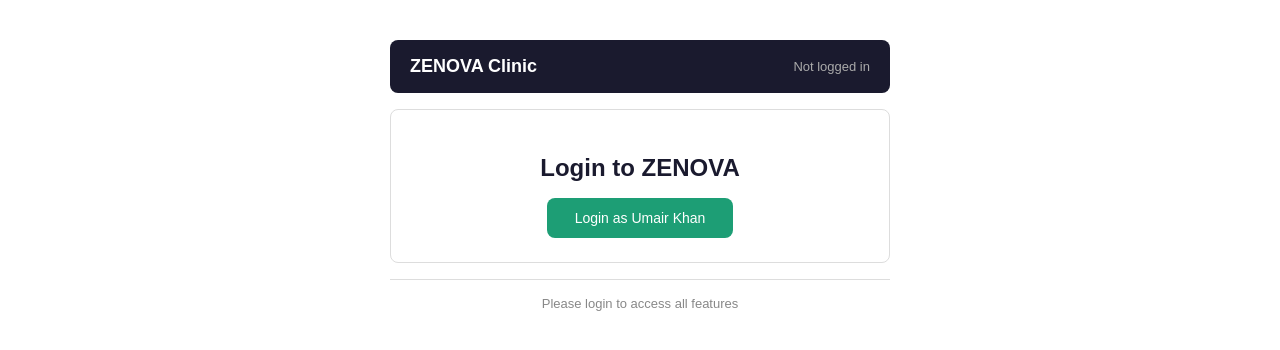
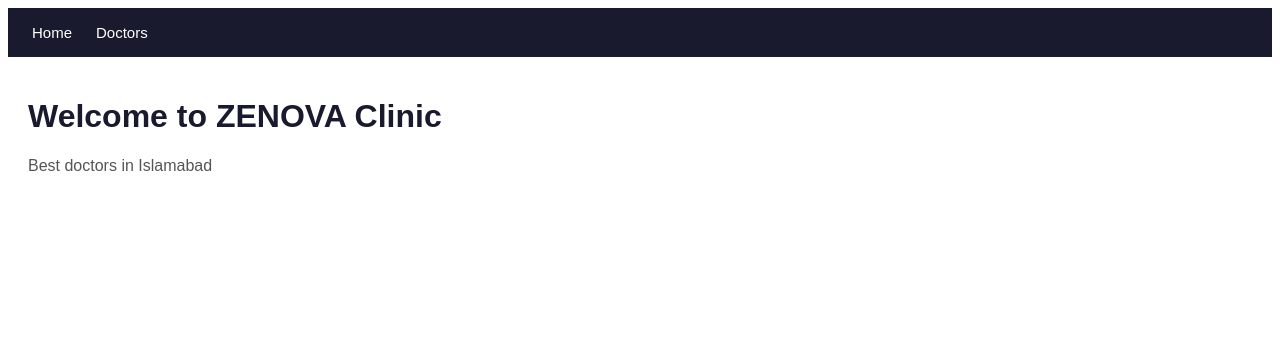
Before and after one commit to umairkhan152024/mern-journey-Practice, a React (Vite) app in the folder doctor-booking/: page / in a window 1280 px wide. Shown: the top 350 px of the page. Built offline with nearby package versions, Linux system fonts and the light colour scheme.

Commit message:
Stage 5 Piece 1: BrowserRouter, Routes, Route, Link

```diff
--- a/doctor-booking/package.json
+++ b/doctor-booking/package.json
@@ -11,7 +11,8 @@
   },
   "dependencies": {
     "react": "^19.2.0",
-    "react-dom": "^19.2.0"
+    "react-dom": "^19.2.0",
+    "react-router-dom": "^7.17.0"
   },
   "devDependencies": {
     "@eslint/js": "^9.39.1",
--- a/doctor-booking/src/App.jsx
+++ b/doctor-booking/src/App.jsx
@@ -1,324 +1,145 @@
 // ============================================
 // FILE: src/App.jsx
-// STAGE 4 — PIECE 4 OF 4 — FINAL
+// STAGE 5 — PIECE 1 OF 5
 // ============================================
-// REAL WORLD USE CASE:
-// Logged in user stored in Context
-// Any component reads it directly
+// GOAL: understand basic routing
+// We have two pages:
+// /        → Home page
+// /doctors → Doctors page
 //
-// FLOW:
-// User clicks Login → user state updates
-// → Context updates
-// → Header shows user name
-// → DoctorCard shows "Book as Umair"
-// → Footer shows user email
-//
-// User clicks Logout → user state = null
-// → Context updates
-// → everything shows "not logged in"
+// When URL is /        → Home component shows
+// When URL is /doctors → Doctors component shows
+// No page refresh — React Router handles it
 // ============================================
 
-import { createContext, useContext, useState } from "react";
-
-// create the noticeboard
-const UserContext = createContext();
+// IMPORT from react-router-dom
+// BrowserRouter → enables routing in the app
+// Routes        → container for all routes
+// Route         → one single route definition
+// Link          → like <a> tag but no page refresh
+import { BrowserRouter, Routes, Route, Link } from "react-router-dom";
 
 // ============================================
-// COMPONENT: Header
+// PAGE 1 — Home
 // ============================================
-function Header() {
-  // read user and logout function from Context
-  const { user, logout } = useContext(UserContext);
+// this component shows when URL is /
+// it is a normal React component
+// nothing special about it
+// React Router just decides WHEN to show it
+// ============================================
+function Home() {
+  return (
+    <div style={{ fontFamily: "sans-serif", padding: "20px" }}>
+      <h1 style={{ color: "#1a1a2e" }}>Welcome to ZENOVA Clinic</h1>
 
-  return (
-    <div
-      style={{
-        backgroundColor: "#1a1a2e",
-        color: "white",
-        padding: "16px 20px",
-        borderRadius: "8px",
-        marginBottom: "16px",
-        fontFamily: "sans-serif",
-        display: "flex",
-        justifyContent: "space-between",
-        alignItems: "center",
-      }}
-    >
-      <h1 style={{ margin: 0, fontSize: "18px" }}>ZENOVA Clinic</h1>
-
-      {/* =============================================
-          CONDITIONAL RENDERING WITH CONTEXT
-          if user is not null — show name and logout
-          if user is null — show "not logged in"
-          ============================================= */}
-      {user ? (
-        <div style={{ display: "flex", alignItems: "center", gap: "12px" }}>
-          {/* user.name from Context */}
-          <p style={{ margin: 0, color: "#aaa", fontSize: "13px" }}>
-            {user.name}
-          </p>
-
-          {/* logout button — calls logout from Context */}
-          <button
-            onClick={logout}
-            style={{
-              backgroundColor: "transparent",
-              color: "#aaa",
-              border: "1px solid #aaa",
-              borderRadius: "6px",
-              padding: "4px 12px",
-              fontSize: "12px",
-              cursor: "pointer",
-            }}
-          >
-            Logout
-          </button>
-        </div>
-      ) : (
-        <p style={{ margin: 0, color: "#aaa", fontSize: "13px" }}>
-          Not logged in
-        </p>
-      )}
+      <p style={{ color: "#555" }}>Best doctors in Islamabad</p>
     </div>
   );
 }
 
 // ============================================
-// COMPONENT: DoctorCard
+// PAGE 2 — Doctors
 // ============================================
-function DoctorCard({ name, specialty, fee }) {
-  // read user from Context
-  const { user } = useContext(UserContext);
+// this component shows when URL is /doctors
+// also a normal React component
+// ============================================
+function Doctors() {
+  return (
+    <div style={{ fontFamily: "sans-serif", padding: "20px" }}>
+      <h1 style={{ color: "#1a1a2e" }}>Our Doctors</h1>
 
-  return (
-    <div
-      style={{
-        backgroundColor: "white",
-        border: "1px solid #ddd",
-        borderRadius: "8px",
-        padding: "16px",
-        marginBottom: "12px",
-        fontFamily: "sans-serif",
-      }}
-    >
-      <h2 style={{ margin: "0 0 6px", color: "#1a1a2e", fontSize: "16px" }}>
-        {name}
-      </h2>
-      <p style={{ margin: "4px 0", color: "#555", fontSize: "14px" }}>
-        {specialty}
-      </p>
-      <p style={{ margin: "4px 0", fontSize: "14px", fontWeight: "500" }}>
-        Rs. {fee}
-      </p>
-
-      {/* =============================================
-          if user is logged in — show Book button
-          if not logged in — show Login required
-          ============================================= */}
-      {user ? (
-        <button
-          style={{
-            marginTop: "12px",
-            backgroundColor: "#1a1a2e",
-            color: "white",
-            border: "none",
-            borderRadius: "8px",
-            padding: "8px 16px",
-            fontSize: "13px",
-            cursor: "pointer",
-          }}
-        >
-          {/* user.name from Context — no props needed */}
-          Book as {user.name}
-        </button>
-      ) : (
-        <p
-          style={{
-            marginTop: "12px",
-            color: "#a32d2d",
-            fontSize: "13px",
-          }}
-        >
-          Please login to book
-        </p>
-      )}
+      <p style={{ color: "#555" }}>Find the best doctors here</p>
     </div>
   );
 }
 
 // ============================================
-// COMPONENT: DoctorList
+// COMPONENT: Navbar
 // ============================================
-function DoctorList() {
-  const doctors = [
-    { id: 1, name: "Dr. Ahmed Khan", specialty: "Cardiologist", fee: 2000 },
-    { id: 2, name: "Dr. Sara Malik", specialty: "Dentist", fee: 1500 },
-    {
-      id: 3,
-      name: "Dr. Bilal Akhtar",
-      specialty: "Skin Specialist",
-      fee: 1800,
-    },
-  ];
+// navigation bar with links to each page
+// Link is like <a> tag but:
+//   → does NOT refresh the page
+//   → just changes the URL
+//   → React Router shows the right component
+// ============================================
+function Navbar() {
+  return (
+    <div
+      style={{
+        backgroundColor: "#1a1a2e",
+        padding: "16px 24px",
+        display: "flex",
+        gap: "24px",
+        fontFamily: "sans-serif",
+      }}
+    >
+      {/* Link to="/" → goes to home page */}
+      {/* to is like href in normal <a> tag */}
+      <Link
+        to="/"
+        style={{
+          color: "white",
+          textDecoration: "none",
+          fontSize: "15px",
+        }}
+      >
+        Home
+      </Link>
 
-  return (
-    <div>
-      {doctors.map((doctor) => (
-        <DoctorCard
-          key={doctor.id}
-          name={doctor.name}
-          specialty={doctor.specialty}
-          fee={doctor.fee}
-        />
-      ))}
+      {/* Link to="/doctors" → goes to doctors page */}
+      <Link
+        to="/doctors"
+        style={{
+          color: "white",
+          textDecoration: "none",
+          fontSize: "15px",
+        }}
+      >
+        Doctors
+      </Link>
     </div>
   );
 }
 
 // ============================================
-// COMPONENT: Footer
-// ============================================
-function Footer() {
-  // read user from Context
-  const { user } = useContext(UserContext);
-
-  return (
-    <div
-      style={{
-        marginTop: "16px",
-        padding: "16px",
-        borderTop: "1px solid #ddd",
-        fontFamily: "sans-serif",
-        fontSize: "13px",
-        color: "#888",
-        textAlign: "center",
-      }}
-    >
-      {/* if logged in show email — if not show message */}
-      {user ? (
-        <p style={{ margin: 0 }}>Logged in as {user.email}</p>
-      ) : (
-        <p style={{ margin: 0 }}>Please login to access all features</p>
-      )}
-    </div>
-  );
-}
-
-// ============================================
-// COMPONENT: LoginForm
-// ============================================
-// shows when user is NOT logged in
-// calls login function from Context
-// ============================================
-function LoginForm() {
-  // read login function from Context
-  const { login } = useContext(UserContext);
-
-  return (
-    <div
-      style={{
-        backgroundColor: "white",
-        border: "1px solid #ddd",
-        borderRadius: "8px",
-        padding: "24px",
-        marginBottom: "16px",
-        fontFamily: "sans-serif",
-        textAlign: "center",
-      }}
-    >
-      <h2 style={{ color: "#1a1a2e", marginBottom: "16px" }}>
-        Login to ZENOVA
-      </h2>
-
-      {/* clicking this calls login from Context */}
-      {/* sets user state in App */}
-      {/* every component updates */}
-      <button
-        onClick={login}
-        style={{
-          backgroundColor: "#1D9E75",
-          color: "white",
-          border: "none",
-          borderRadius: "8px",
-          padding: "12px 28px",
-          fontSize: "14px",
-          cursor: "pointer",
-          fontWeight: "500",
-        }}
-      >
-        Login as Umair Khan
-      </button>
-    </div>
-  );
-}
-
-// ============================================
-// COMPONENT: App — THE PRINCIPAL
+// COMPONENT: App
 // ============================================
 function App() {
-  // =============================================
-  // USER STATE
-  // =============================================
-  // null = not logged in
-  // object = logged in user data
-  // starts as null — nobody logged in
-  // =============================================
-  const [user, setUser] = useState(null);
+  return (
+    // =============================================
+    // BrowserRouter
+    // =============================================
+    // wraps the ENTIRE app
+    // enables React Router for everything inside
+    // without this — routing does not work
+    // always put it at the very top level
+    // =============================================
+    <BrowserRouter>
+      {/* Navbar shows on every page */}
+      {/* it is outside Routes */}
+      {/* so it never disappears */}
+      <Navbar />
 
-  // =============================================
-  // LOGIN FUNCTION
-  // =============================================
-  // sets user state to a user object
-  // Context updates → all components update
-  // =============================================
-  function login() {
-    setUser({
-      name: "Umair Khan",
-      email: "umair@zenova.com",
-      role: "Admin",
-    });
-  }
+      {/* =============================================
+          Routes — container for all routes
+          =============================================
+          React Router looks at the current URL
+          finds the matching Route
+          shows that component
+          hides all other components
+          ============================================= */}
+      <Routes>
+        {/* Route 1 */}
+        {/* path="/" means: when URL is localhost:5173/ */}
+        {/* element={<Home />} means: show Home component */}
+        <Route path="/" element={<Home />} />
 
-  // =============================================
-  // LOGOUT FUNCTION
-  // =============================================
-  // sets user state back to null
-  // Context updates → all components update
-  // =============================================
-  function logout() {
-    setUser(null);
-  }
-
-  return (
-    <div
-      style={{
-        maxWidth: "500px",
-        margin: "40px auto",
-        padding: "0 16px",
-      }}
-    >
-      {/* =============================================
-          PROVIDER
-          =============================================
-          sharing 3 things through Context:
-          1. user       → the logged in user object
-          2. login      → function to log in
-          3. logout     → function to log out
-
-          any component inside can read all 3
-          ============================================= */}
-      <UserContext.Provider value={{ user, login, logout }}>
-        {/* Header — shows user name and logout button */}
-        <Header />
-
-        {/* show LoginForm if not logged in */}
-        {/* show DoctorList if logged in */}
-        {user ? <DoctorList /> : <LoginForm />}
-
-        {/* Footer — shows user email */}
-        <Footer />
-      </UserContext.Provider>
-    </div>
+        {/* Route 2 */}
+        {/* path="/doctors" means: when URL is localhost:5173/doctors */}
+        {/* element={<Doctors />} means: show Doctors component */}
+        <Route path="/doctors" element={<Doctors />} />
+      </Routes>
+    </BrowserRouter>
   );
 }
 
```
Also changed, not shown: 1 other file (tests, documents, lock files or other folders).
